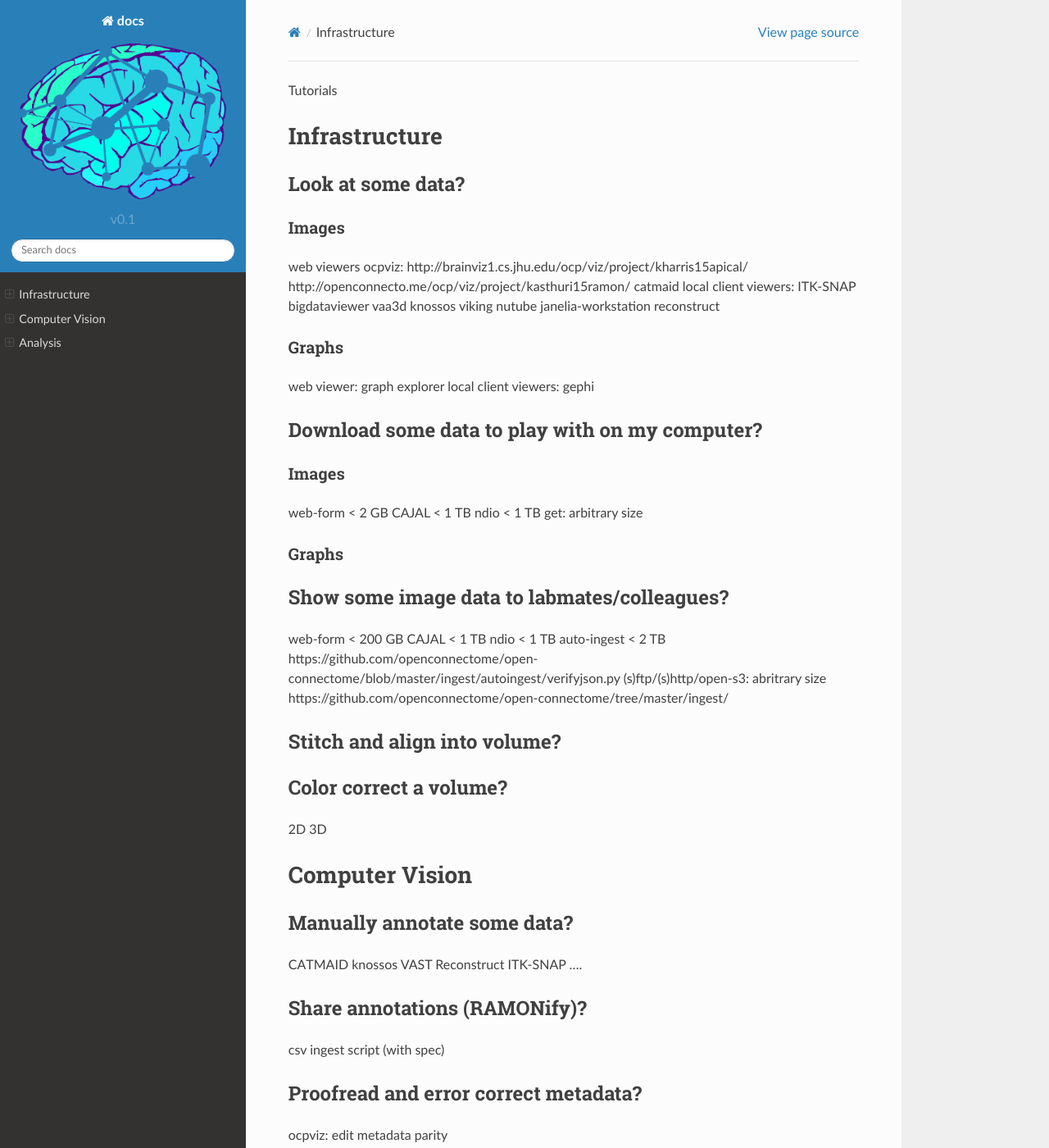
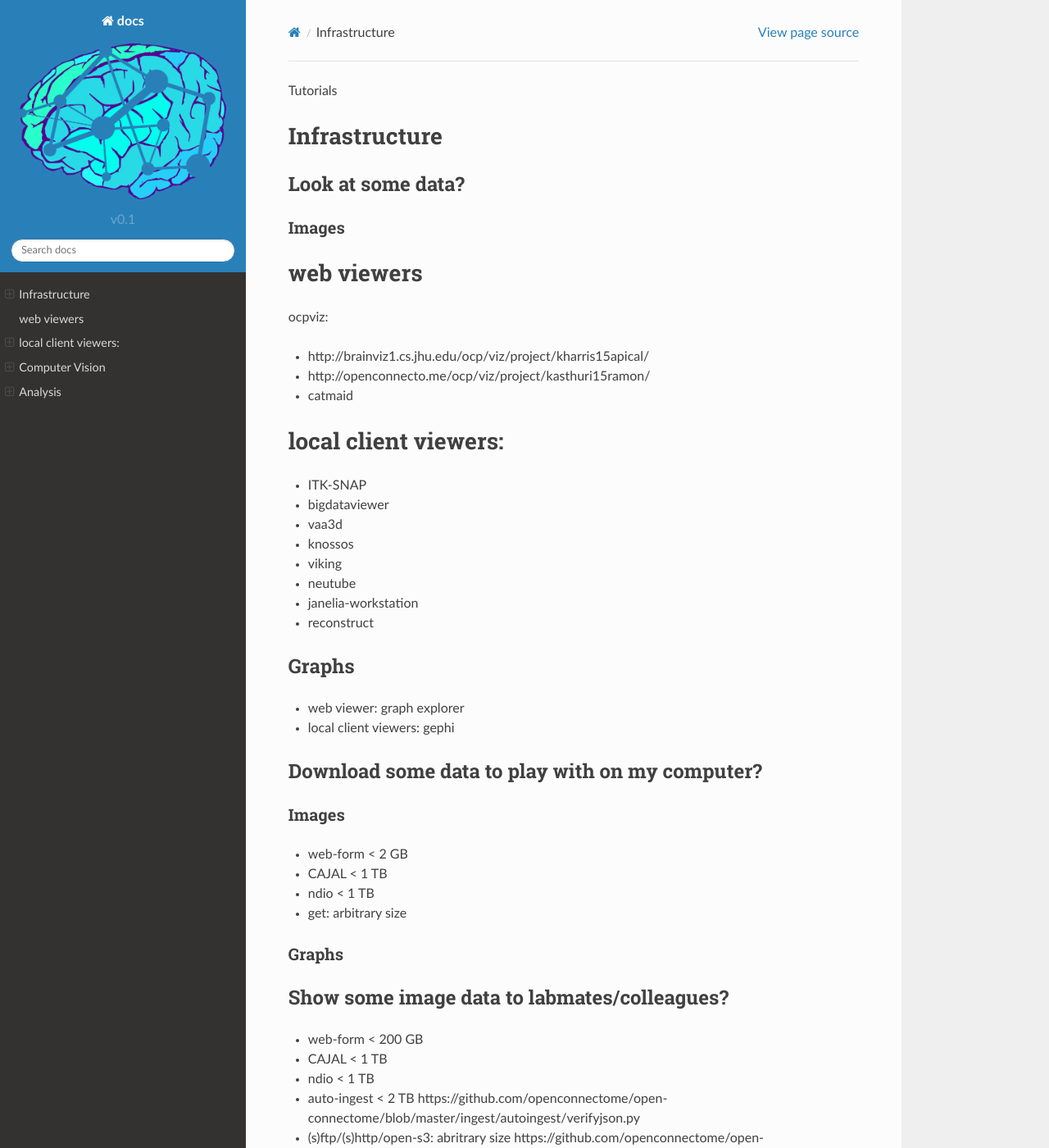
Before and after one commit to neurodata/nddocs-archive, a Sphinx documentation site: the page built from docs/overview/tutorials.md, in a window 1280 px wide and 1400 px high. Shown: the whole window at 82% size. Built offline with Sphinx 7.4.7 and the Read the Docs theme 2.0.0, drawn with Linux system fonts in a browser that asks for light colours; formulas are drawn with MathJax 3; some of the changed text lies outside the part shown.

Commit message:
updating links and fixing tutorials.md syntax

```diff
--- a/docs/overview/tutorials.md
+++ b/docs/overview/tutorials.md
@@ -6,62 +6,63 @@
 
 ### Images
 
-web viewers
+# web viewers
 ocpviz:
-http://brainviz1.cs.jhu.edu/ocp/viz/project/kharris15apical/
-http://openconnecto.me/ocp/viz/project/kasthuri15ramon/
-catmaid
-local client viewers:
-ITK-SNAP
-bigdataviewer
-vaa3d
-knossos
-viking
-nutube
-janelia-workstation
-reconstruct
+- http://brainviz1.cs.jhu.edu/ocp/viz/project/kharris15apical/
+- http://openconnecto.me/ocp/viz/project/kasthuri15ramon/
+- catmaid
+
+# local client viewers:
+- ITK-SNAP
+- bigdataviewer
+- vaa3d
+- knossos
+- viking
+- neutube
+- janelia-workstation
+- reconstruct
 
 ### Graphs
 
-web viewer: graph explorer
-local client viewers: gephi
+- web viewer: graph explorer
+- local client viewers: gephi
 
 
 ## Download some data to play with on my computer?
 
 ### Images
 
-web-form < 2 GB
-CAJAL < 1 TB
-ndio < 1 TB
-get: arbitrary size
+- web-form < 2 GB
+- CAJAL < 1 TB
+- ndio < 1 TB
+- get: arbitrary size
 
 ### Graphs
 
 ## Show some image data to labmates/colleagues?
 
-web-form < 200 GB
-CAJAL < 1 TB
-ndio < 1 TB
-auto-ingest < 2 TB https://github.com/openconnectome/open-connectome/blob/master/ingest/autoingest/verifyjson.py
-(s)ftp/(s)http/open-s3: abritrary size https://github.com/openconnectome/open-connectome/tree/master/ingest/
+- web-form < 200 GB
+- CAJAL < 1 TB
+- ndio < 1 TB
+- auto-ingest < 2 TB https://github.com/openconnectome/open-connectome/blob/master/ingest/autoingest/verifyjson.py
+- (s)ftp/(s)http/open-s3: abritrary size https://github.com/openconnectome/open-connectome/tree/master/ingest/
 
 ## Stitch and align into volume?
 
 ## Color correct a volume?
 
-2D
-3D
+- 2D
+- 3D
 
 # Computer Vision
 
 ## Manually annotate some data?
 
-CATMAID
-knossos
-VAST
-Reconstruct
-ITK-SNAP
+- CATMAID
+- knossos
+- VAST
+- Reconstruct
+- ITK-SNAP
 ….
 
 ## Share annotations (RAMONify)?
@@ -89,7 +93,7 @@
 
 ## Query the scene?
 
-CAJAL
-ndio
+- CAJAL
+- ndio
 
 ## Estimate statistical properties?
```
Also changed, not shown: other parts of docs/overview/tutorials.md (+8 -5 lines), docs/index.md (+2 -2 lines), 1 other file.
